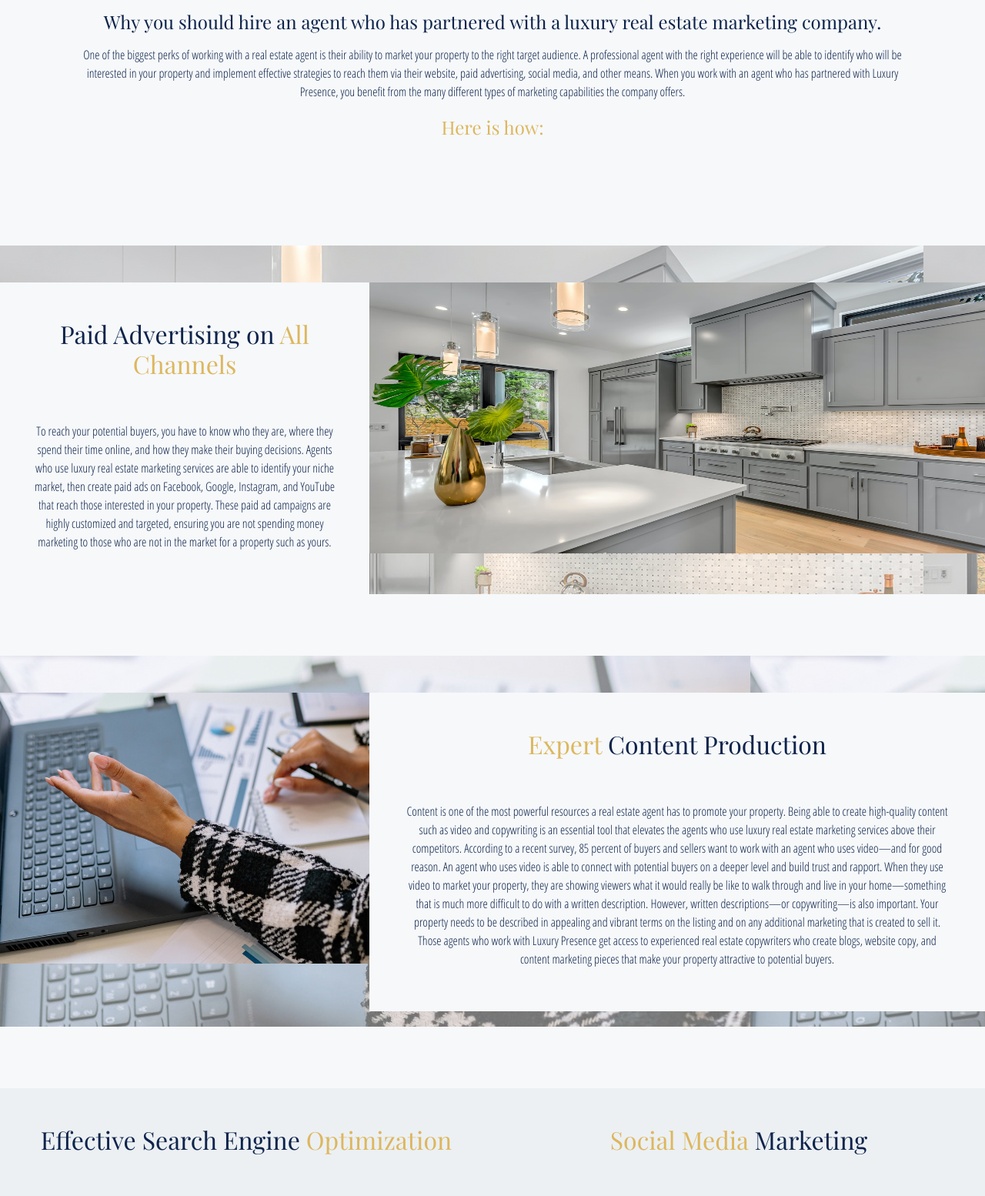
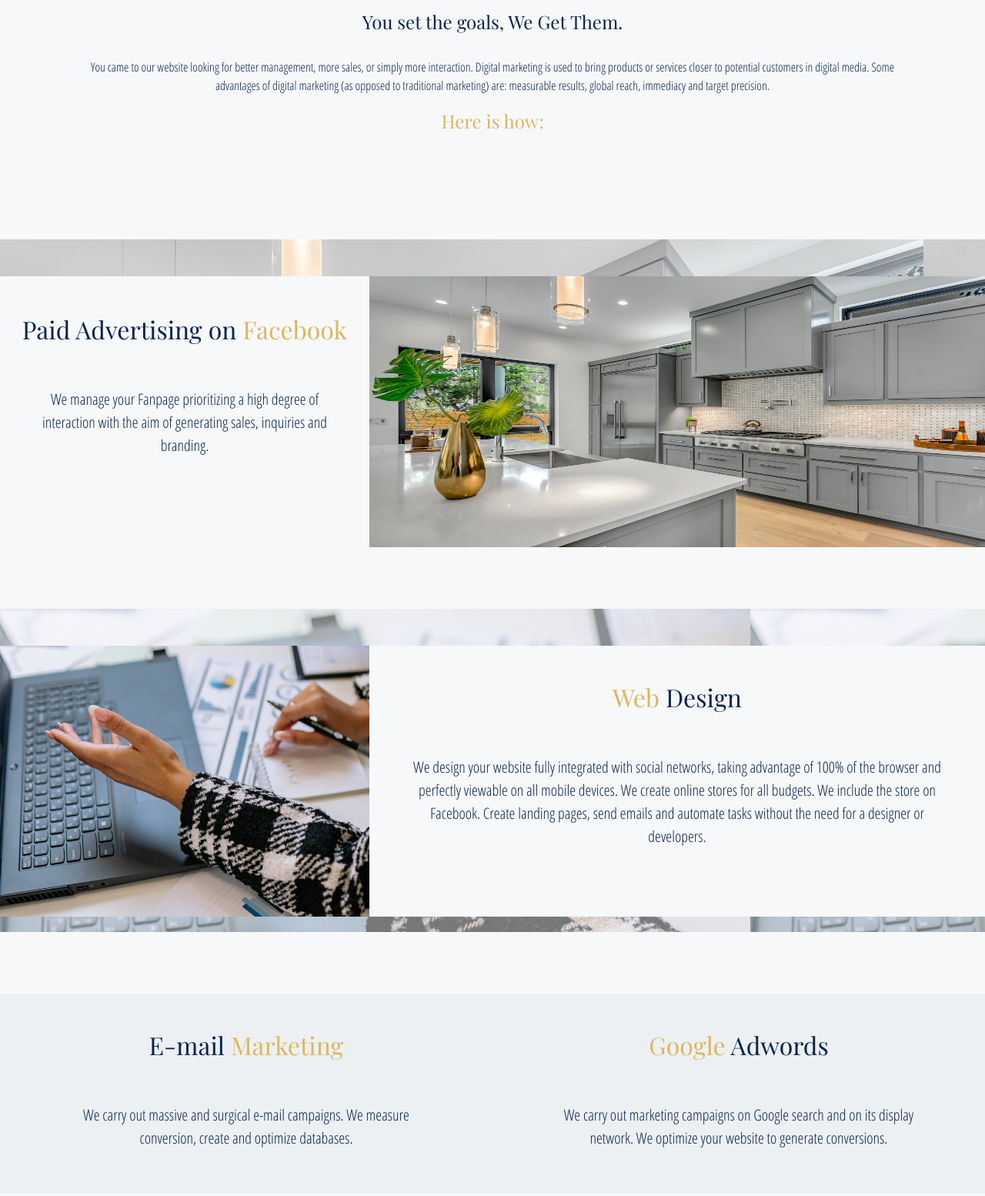
Before and after one commit to danimastandrea/RealStatePage, a website: page index.html in a window 1280 px wide. Shown: the part 616-2170 px from the top of the page at 77% size. Drawn offline with nearby package versions, Linux system fonts and the light colour scheme.

Commit message:
new info

```diff
--- a/css/style.scss
+++ b/css/style.scss
@@ -99,7 +99,7 @@
         .subtitle1{
             color: $blue;
             font-family: $titlefont;
-            margin-bottom: 1rem;
+            margin-bottom: 2rem;
 
 
 
@@ -107,6 +107,7 @@
         .text1{
             color: $blue;
             font-family: $textfont;
+            font-weight: 500;
         }
         .importantText{
             font-size: 1.5rem;
@@ -139,7 +140,8 @@
         .title2{
             color: $blue;
             font-family: $titlefont;
-            margin-top: 3rem;
+
+            padding-top:50px;
             .importantText{
                 color: $important ;
 
@@ -152,6 +154,8 @@
             margin-left: 1.5rem;
             margin-top: 3rem;
             margin-right: 1.5rem;
+            font-weight: 500;
+            font-size: 20px;
 
         }
     }
@@ -200,7 +204,7 @@
         .text3{
             color: $blue;
             font-family: $textfont;
-
+            font-size: 20px;
             padding-left: 30px;
             padding-right: 30px;
             margin-top: 3rem;
@@ -250,6 +254,7 @@
             margin-left: 1.5rem;
             margin-top: 3rem;
             margin-right: 1.5rem;
+            font-size: 20px;
 
         }
 
@@ -267,6 +272,7 @@
             font-family: $titlefont;
             margin-top: 3rem;
 
+
             .importantText{
                 color: $important;
             }
@@ -278,6 +284,7 @@
             margin-left: 1.5rem;
             margin-top: 3rem;
             margin-right: 1.5rem;
+            font-size: 20px;
 
         }
         .importantText2{
@@ -368,7 +375,7 @@
         .title4{
             color: $blue;
             font-family: $titlefont;
-            margin-top: 3rem;
+            padding-top: 5rem;
 
             .importantText{
                 color: $important;
@@ -382,6 +389,7 @@
             margin-top: 3rem;
             margin-right: 1.5rem;
             padding-bottom: 30px;
+            font-size: 20px;
         }
     }
 
@@ -418,7 +426,7 @@
         display: flex;
         flex-direction: column;
         background-color: $bgcolor;
-        width: 95%;
+        width: 85%;
         margin-top: 2rem;
         margin-bottom: 2rem;
         -webkit-box-shadow: 0px 0px 33px -11px rgba(13,35,75,1);
@@ -428,6 +436,8 @@
         -moz-border-radius: 10px 10px 10px 10px;
         -webkit-border-radius: 10px 10px 10px 10px;
         border: 0px solid #000000;
+        padding-top: 50px;
+        padding-bottom: 50px;
 
 
         .title5{
@@ -443,6 +453,7 @@
             font-family: $textfont;
             margin-left: 1.5rem;
             margin-right: 1.5rem;
+            font-size: 20px;
         }
     }
 }
--- a/index.html
+++ b/index.html
@@ -35,12 +35,11 @@
   <!-- text section -->
     <section class="section1">
         <article id="article1">
-            <h2 class="title1">The Benefits of Working with a XX Agent
+            <h2 class="title1">We Guide your Digital Presence to Obtain Results
             </h2>
-            <h4 class="subtitle1">Why you should hire an agent who has partnered with a luxury real estate marketing company.
+            <h4 class="subtitle1">You set the goals, We Get Them.
             </h4>
-            <p class="text1">One of the biggest perks of working with a real estate agent is their ability to market your property to the right target audience. A professional agent with the right experience will be able to identify who will be interested in your property and implement effective strategies to reach them via their website, paid advertising, social media, and other means. When you work with an agent who has partnered with Luxury Presence, you benefit from the many different types of marketing capabilities the company offers.
-            </p>
+            <p class="text1">You came to our website looking for better management, more sales, or simply more interaction. Digital marketing is used to bring products or services closer to potential customers in digital media. Some advantages of digital marketing (as opposed to traditional marketing) are: measurable results, global reach, immediacy and target precision. </p>
             <p class="importantText"> Here is how:</p>
         </article>
 
@@ -51,10 +50,9 @@
     <section class="section2">
 
         <article class="article2">
-            <h2 class="title2">Paid Advertising on <span class="importantText">All Channels</span>
+            <h2 class="title2">Paid Advertising on <span class="importantText">Facebook</span>
             </h2>
-            <p class="text2">To reach your potential buyers, you have to know who they are, where they spend their time online, and how they make their buying decisions. Agents who use luxury real estate marketing services are able to identify your niche market, then create paid ads on Facebook, Google, Instagram, and YouTube that reach those interested in your property. These paid ad campaigns are highly customized and targeted, ensuring you are not spending money marketing to those who are not in the market for a property such as yours.
-            </p>
+            <p class="text2">We manage your Fanpage prioritizing a high degree of interaction with the aim of generating sales, inquiries and branding.</p>
         </article>
         <div class="imgDiv">
             <img class="img2" src="./assets/pexels-tamil-king-3214064.jpg" alt="house image">
@@ -68,12 +66,10 @@
     <section class="section3">
 
         <article class="article3">
-            <h2 class="title3"> <span class="importantText">Expert </span>Content Production
+            <h2 class="title3"> <span class="importantText">Web </span>Design
 
             </h2>
-            <p class="text3">Content is one of the most powerful resources a real estate agent has to promote your property. Being able to create high-quality content such as video and copywriting is an essential tool that elevates the agents who use luxury real estate marketing services above their competitors. According to a recent survey, 85 percent of buyers and sellers want to work with an agent who uses video—and for good reason. An agent who uses video is able to connect with potential buyers on a deeper level and build trust and rapport. When they use video to market your property, they are showing viewers what it would really be like to walk through and live in your home—something that is much more difficult to do with a written description.
-                However, written descriptions—or copywriting—is also important. Your property needs to be described in appealing and vibrant terms on the listing and on any additional marketing that is created to sell it. Those agents who work with Luxury Presence get access to experienced real estate copywriters who create blogs, website copy, and content marketing pieces that make your property attractive to potential buyers.
-                </p>
+            <p class="text3">We design your website fully integrated with social networks, taking advantage of 100% of the browser and perfectly viewable on all mobile devices. We create online stores for all budgets. We include the store on Facebook. Create landing pages, send emails and automate tasks without the need for a designer or developers.</p>
         </article>
         <div class="imgDiv">
             <img class="img3" src="./assets/contentcreator2.jpg" alt="computer image">
@@ -87,15 +83,14 @@
 
     <section class="sectionMiddle" id="offer">
         <article class="articleMiddle1">
-            <h2 class="titleMiddle">Effective Search Engine  <span class="importantText"> Optimization</span>
+            <h2 class="titleMiddle">E-mail  <span class="importantText"> Marketing</span>
             </h2>
-            <p class="textMiddle">Recent research has shown that 44% of buyers found the home they purchased on the internet. Many of them simply googled the search terms that they wanted in a new home and started their search that way. For your home to show up in these types of searches, your real estate agent needs to use the right terms in your online marketing. The effective use of these terms is referred to as search engine optimization or SEO. The process of identifying and correctly using the right terms is a bit of a science—one that the SEO experts at Luxury Presence have mastered. When a potential buyer searches terms that match your home, your property will show up in the results and provide opportunities for the buyer to learn more.
-            </p>
+            <p class="textMiddle">We carry out massive and surgical e-mail campaigns. We measure conversion, create and optimize databases.  </p>
         </article>
         <article class="articleMiddle2">
-            <h2 class="titleMiddle"> <span class="importantText"> Social Media</span> Marketing
+            <h2 class="titleMiddle"> <span class="importantText"> Google</span> Adwords
             </h2>
-            <p class="textMiddle">If your real estate agent is an influencer on social media, he or she has access to thousands of niche buyers who are ready to invest in property. To be an influencer, an agent either needs to dedicate a large chunk of their time to social media or they need to partner with luxury real estate marketing service providers who can put in the work for them. Wouldn’t you rather your agent spent his or her time marketing your property and let an expert handle their social media presence?</p>
+            <p class="textMiddle">We carry out marketing campaigns on Google search and on its display network. We optimize your website to generate conversions.</p>
 
 
         </article>
@@ -131,9 +126,9 @@
     <section class="section4">
 
         <article class="article4">
-            <h2 class="title4">Immersive Property <span class="importantText">Experience</span>
+            <h2 class="title4">Automatically Find the Best <span class="importantText">Opportunities. </span>
             </h2>
-            <p class="text4">Every real estate agent’s success starts with their website. If an agent doesn’t have a responsive, user-friendly website that is easy to navigate and provides an immersive experience for viewers who want to look at properties, they’ve already lost their advantage. Those agents who work with Luxury Presence have websites that are designed and managed by seasoned professionals who know what property buyers want. Their sites are designed to impress with virtual tour integration, HD video capabilities, and lead capture strategies that help agents sell your home. Agents are further supported by analytics reporting, SEO optimization, third party integrations, and a reporting dashboard to help them easily utilize their site and maximize its potential. An agent who is backed by a powerful website is one who can easily reach a niche audience, streamline the selling process, and ensure your home gets the best promotion possible.
+            <p class="text4">Get to know your audience better based on the information captured on your pages and forms. Define criteria to automatically identify Leads with the highest purchase potential and send qualified opportunities to the sales team.
             </p>
         </article>
         <div class="imgDiv">
@@ -173,9 +168,8 @@
 
     <section class="section5">
         <article class="article5">
-            <h2 class="title5">A Powerful Network of Referral Partners and Fellow Agents</h2>
-            <p class="text5">No matter how many powerful tools your real estate agent has at his or her disposal, sometimes word-of-mouth marketing is still the best way to sell a property. Agents who work with luxury real estate marketing services are connected with referral partners and a community of agents who can help them find the perfect buyer for your property. They can market your home specifically to individuals they’ve identified through their sources to be ready to purchase a home just like yours. This allows them to bypass traditional listings, saving both of you time, money, and unnecessary frustration. 17 of the world’s top 100 agents work with Luxury Presence, putting your agent in elite company that elevates them in both professionalism and influence.
-                Choosing the right real estate agent is the most important decision you will make when you’re ready to sell your home. When you work with an agent who has partnered with Luxury Presence, you will be hiring one who has a powerful marketing team at his or her side.
+            <h2 class="title5">Generate Leads and Help your Business Grow</h2>
+            <p class="text5">Attract new prospects and create campaigns to convert them into customers. Instead of doing a series of isolated actions, without knowing which one works, use analysis features to review the information of all your leads and your actions in different channels, so you will see that Digital Marketing brings more sales and customers.
                 </p>
         </article>
     </section>
```
Also changed, not shown: css/style.css, 1 other file.
